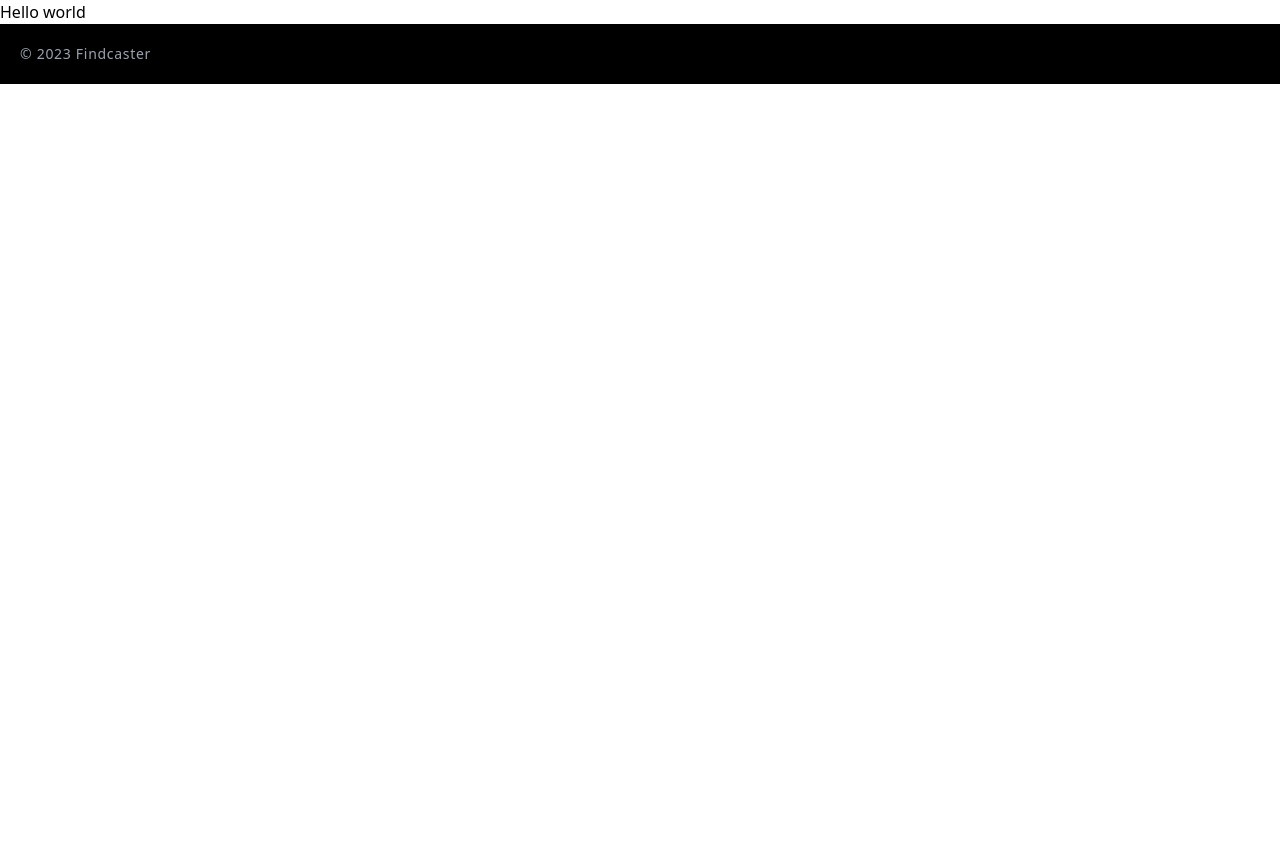
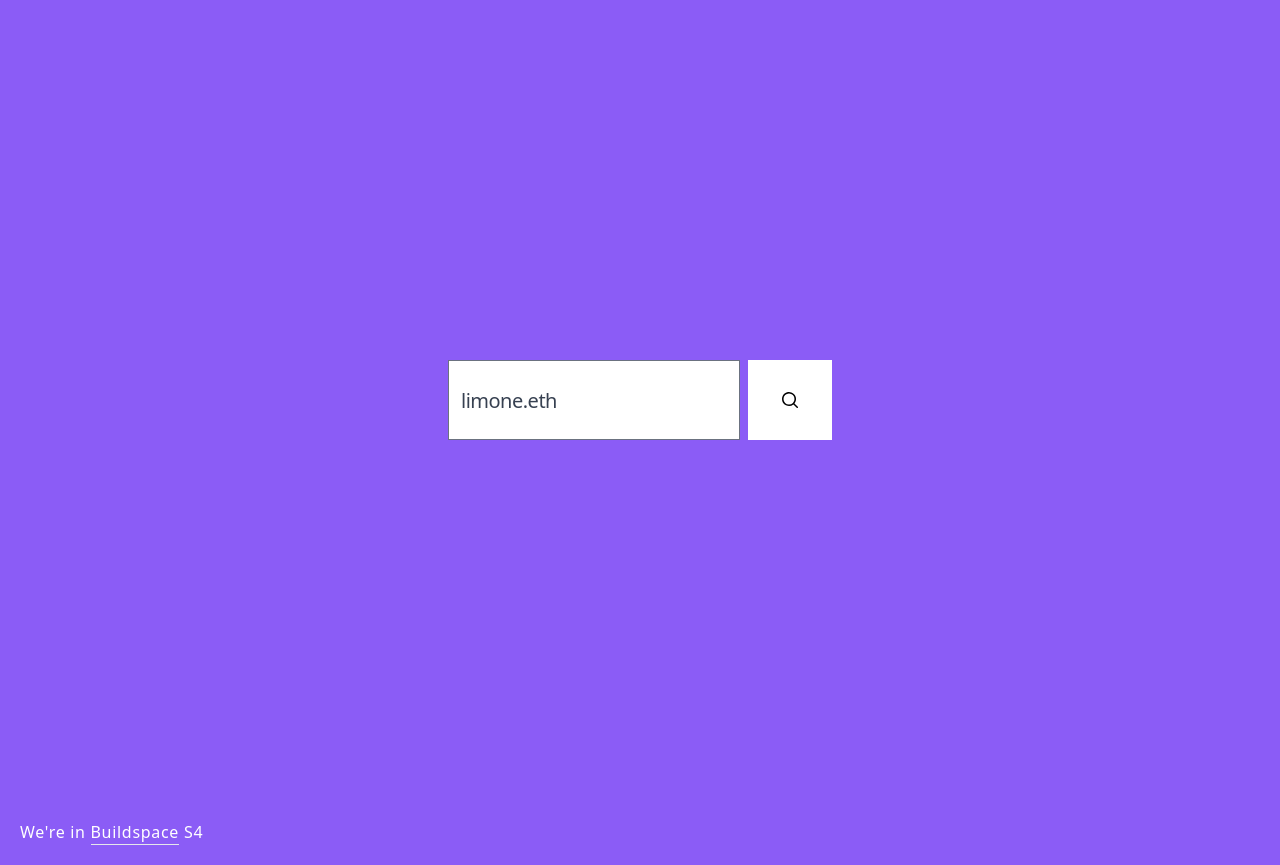
Before and after one commit to limone-eth/findcaster, a Next.js app: page / in a window 1280 px wide. Before the commit the page ends 800 px from the top, so only its background shows below. Built offline with nearby package versions, Linux system fonts and the light colour scheme.

Commit message:
basic query

```diff
--- a/app/layout.tsx
+++ b/app/layout.tsx
@@ -10,7 +10,7 @@ const satoshi = localFont({ src: '../fonts/satoshi/Satoshi-Variable.woff2', vari
 
 export default async function RootLayout({ children }: { children: ReactNode }) {
   return (
-    <html lang="en">
+    <html lang="en" className="bg-violet-500">
       <body className={`${satoshi.variable} relative font-sans font-medium antialiased`}>
         {children}
         <div id={MODAL_ROOT_ID} />
--- a/app/page.tsx
+++ b/app/page.tsx
@@ -1,10 +1,15 @@
 import { ContentLayout } from '@/modules/application/components/DesignSystem';
 import { Footer } from '@/modules/application/components/Footer';
+import SearchForm from '@/modules/search/components/SearchForm';
 
 export default async function IndexPage() {
   return (
     <ContentLayout>
-      <ContentLayout.Content>Hello world</ContentLayout.Content>
+      <ContentLayout.Content>
+        <div className="relative flex h-screen w-full items-center justify-center">
+          <SearchForm />
+        </div>
+      </ContentLayout.Content>
       <ContentLayout.Footer>
         <Footer />
       </ContentLayout.Footer>
--- a/modules/application/components/DesignSystem/Elements/Button/components/ButtonBase.tsx
+++ b/modules/application/components/DesignSystem/Elements/Button/components/ButtonBase.tsx
@@ -11,36 +11,30 @@ const mapThemeBorder = {
 const mapThemeColor = {
   solid: {
     default: `text-primary-900 bg-white disabled:bg-gray-150 disabled:text-gray-400 shadow-special
-    hover:bg-gray-100
-    dark:text-gray-900 dark:bg-white dark:disabled:bg-zinc-700 dark:hover:bg-gray-200
-    dark:active:bg-gray-200 dark:focus:bg-gray-200`,
+    hover:bg-gray-100`,
     red: `text-white bg-red-500 disabled:bg-red-400
     hover:bg-red-600 active:bg-red-600
-    focus:bg-red-600 focus:shadow-outline-danger
-    dark:bg-red-900 dark:text-red-100`,
+    focus:bg-red-600 focus:shadow-outline-danger`,
     green: `text-white bg-green-500 disabled:bg-green-500
     hover:bg-green-600 active:bg-green-600
-    focus:bg-green-600 focus:shadow-outline-danger dark:bg-lime-900 dark:hover:bg-lime-800 dark:text-lime-500 dark:disabled:bg-lime-800`,
+    focus:bg-green-600 focus:shadow-outline-danger`,
     white: 'bg-white focus:bg-gray-200 focus:shadow-outline',
-    gray: 'bg-gray-150 hover:bg-gray-300 disabled:bg-gray-300/80 disabled:text-gray-400 dark:bg-zinc-700/50 dark:focus:bg-zinc-700 dark:hover:bg-zinc-700 dark:text-white focus:shadow-outline disabled:dark:bg-zinc-800 disabled:dark:text-gray-600',
+    gray: 'bg-gray-150 hover:bg-gray-300 disabled:bg-gray-300/80 disabled:text-gray-400 focus:shadow-outline',
   },
   ghost: {
-    default: `bg-transparent border border-primary-800 text-primary-50 shadow-special
-    dark:text-gray-100 dark:border-zinc-100
-    dark:disabled:text-gray-600
-    dark:disabled:border-zinc-700`,
+    default: `bg-transparent border border-primary-800 text-primary-50 shadow-special`,
     red: `hover:text-red-400 text-red-500 border-red-500
     hover:border-red-400 focus:shadow-outline-danger`,
-    green: `text-green-500 border-green-500 hover:border-green-600 focus:bg-green-500 focus:shadow-outline-danger dark:border-lime-500 dark:text-lime-500 dark:hover:border-lime-700 dark:disabled:border-lime-800 dark:disabled:text-lime-800`,
+    green: `text-green-500 border-green-500 hover:border-green-600 focus:bg-green-500 focus:shadow-outline-danger`,
     white: 'text-white border-white hover:text-gray-900 hover:bg-white focus:shadow-outline',
-    gray: `text-gray-700 border-gray-300 dark:text-gray-300 dark:border-zinc-400 dark:hover:text-gray-300 dark:hover:border-zinc-200 active:bg-zinc-600 hover:border-gray-500`,
+    gray: `text-gray-700 border-gray-300 active:bg-zinc-600 hover:border-gray-500`,
   },
   bare: {
-    default: 'text-gray-800 hover:text-black dark:text-gray-100 hover:dark:text-gray-50',
+    default: 'text-gray-800 hover:text-black',
     red: 'text-red-500',
     green: 'text-green-500',
     white: 'text-white',
-    gray: 'text-gray-600 hover:text-gray-800 dark:text-gray-200 dark:hover:text-gray-50',
+    gray: 'text-gray-600 hover:text-gray-800',
   },
 };
 
--- a/modules/application/components/DesignSystem/Elements/Hyperlink.tsx
+++ b/modules/application/components/DesignSystem/Elements/Hyperlink.tsx
@@ -1,28 +1,26 @@
 import { forwardRef } from 'react';
 
-import { ArrowUpRightIcon } from '@heroicons/react/20/solid';
 import classNames from 'classnames';
 
 interface Hyperlink {
   children: any;
   size?: 'inherit' | 'xs' | 's' | 'm' | 'l';
   theme?: 'bare' | 'decorated' | 'silent';
-  color?: 'default' | 'gray' | 'inherit';
+  color?: 'gray' | 'inherit';
   href?: string;
   target?: string;
   onClick?: () => any;
 }
 
 const Hyperlink = forwardRef<HTMLAnchorElement, any>(
-  ({ children, color = 'default', theme = 'bare', size = 'm', ...others }: Hyperlink, ref) => {
+  ({ children, color = 'inherit', theme = 'bare', size = 'm', ...others }: Hyperlink, ref) => {
     const linkClassnames = classNames('cursor-pointer inline-flex', {
-      'border-b border-primary-400 dark:border-zinc-600': theme === 'decorated',
-      'text-xs font-medium': size === 'xs',
-      'text-sm font-medium': size === 's',
-      'text-base font-medium': size === 'm',
-      'text-lg font-semibold': size === 'l',
-      'text-gray-400 hover:text-gray-700 dark:text-gray-400 dark:hover:text-gray-100': color === 'gray',
-      'text-blue-800 hover:text-blue-900 dark:text-gray-200 dark:hover:text-white': color === 'default',
+      'border-b border-primary-400': theme === 'decorated',
+      'text-xs': size === 'xs',
+      'text-sm': size === 's',
+      'text-base': size === 'm',
+      'text-lg': size === 'l',
+      'text-gray-400 hover:text-gray-700': color === 'gray',
     });
 
     let Tag: any = 'a';
@@ -42,9 +40,6 @@ const Hyperlink = forwardRef<HTMLAnchorElement, any>(
         target={others.target}
       >
         {children}
-        {others.target === '_blank' && theme === 'decorated' && (
-          <ArrowUpRightIcon className="w-4 text-gray-400 dark:text-gray-500" />
-        )}
       </Tag>
     );
   }
--- a/modules/application/components/DesignSystem/Elements/Input.tsx
+++ b/modules/application/components/DesignSystem/Elements/Input.tsx
@@ -46,13 +46,13 @@ const Input = forwardRef<HTMLInputElement, Input>(
     ref
   ) => {
     const inputClassNames = classNames(
-      'px-3 w-full text-primary-100 bg-gray-900 placeholder-gray-400 rounded-lg focus:outline-none',
+      'px-3 w-full text-primary-100 bg-white placeholder-gray-700 focus:outline-none',
       {
-        'border-2 border-gray-800': theme === 'default',
         'border-0 pl-0 focus:ring-transparent': theme === 'bare',
         'focus:ring-transparent focus:border-primary-500': status !== 'invalid' && theme === 'default',
-        'border-1 border-red-600 focus:border-red-300': status === 'invalid' && theme === 'default',
-        'text-xl leading-tight tracking-tight h-14': size === 'xl',
+        'border-1 border-red-600 focus:border-red-600 focus:ring-transparent':
+          status === 'invalid' && theme === 'default',
+        'text-xl leading-tight tracking-tight h-20': size === 'xl',
         'h-12': size === 'm',
         'text-sm h-10': size === 's',
         'font-normal': fontWeight === 'normal',
@@ -90,10 +90,8 @@ const Input = forwardRef<HTMLInputElement, Input>(
         />
         {showCount && maxLength && (
           <div
-            className={`absolute right-0 top-4 mr-3 mt-1 text-xs font-medium leading-none dark:bg-zinc-800 ${
-              inputValue && inputValue.length >= maxLength
-                ? 'font-semibold text-red-600'
-                : 'text-gray-300 dark:text-gray-400'
+            className={`absolute right-0 top-4 mr-3 mt-1 text-xs font-medium leading-none ${
+              inputValue && inputValue.length >= maxLength ? 'font-semibold text-red-600' : 'text-gray-300'
             }`}
           >
             {maxLength - (inputValue ? inputValue.length : 0)}
--- a/modules/application/components/DesignSystem/Elements/Text.tsx
+++ b/modules/application/components/DesignSystem/Elements/Text.tsx
@@ -10,9 +10,8 @@ interface Text {
   fontFamily?: 'sans' | 'mono';
   textAlign?: 'left' | 'center' | 'right';
   color?:
-    | 'default'
+    | 'white'
     | 'inherit'
-    | 'white'
     | 'red-500'
     | 'gray-100'
     | 'gray-200'
@@ -22,8 +21,7 @@ interface Text {
     | 'gray-600'
     | 'gray-700'
     | 'gray-800'
-    | 'gray-900'
-    | 'yellow-900';
+    | 'gray-900';
   fontWeight?: 'light' | 'normal' | 'medium' | 'semibold' | 'bold';
   lineClamp?: 'none' | 1 | 2 | 3 | 4;
 }
@@ -36,7 +34,7 @@ const Text = forwardRef<any, Text>(
       size = 'm',
       tag: Tag = 'p',
       fontWeight = 'normal',
-      color = 'default',
+      color = 'white',
       textAlign = 'left',
       fontFamily = 'sans',
       lineClamp = 'none',
@@ -83,9 +81,7 @@ const Text = forwardRef<any, Text>(
       'text-gray-700': color === 'gray-700',
       'text-gray-800': color === 'gray-800',
       'text-gray-900': color === 'gray-900',
-      'text-yellow-900': color === 'yellow-900',
-      'text-gray-900 dark:text-white': color === 'default',
-      'text-white dark:text-gray-900': color === 'white',
+      'text-white': color === 'white',
 
       'line-clamp-none': lineClamp === 'none',
       'line-clamp-1': lineClamp === 1,
--- a/modules/application/components/DesignSystem/Layouts/ContentLayout/ContentLayout.tsx
+++ b/modules/application/components/DesignSystem/Layouts/ContentLayout/ContentLayout.tsx
@@ -14,10 +14,10 @@ const ContentLayout = ({ children }: ContentLayout) => {
   const footer = findChildByRole(children, 'ContentLayout.Footer');
 
   return (
-    <div className="flex min-h-screen flex-col">
+    <div className="min-h-screen">
       {header && <header>{header}</header>}
-      <main>{content}</main>
-      {footer && <footer>{footer}</footer>}
+      <div>{content}</div>
+      {footer && <footer className="sticky top-[100vh]">{footer}</footer>}
     </div>
   );
 };
--- a/modules/application/components/Footer/Footer.tsx
+++ b/modules/application/components/Footer/Footer.tsx
@@ -1,10 +1,18 @@
 'use client';
 
-import { format } from 'date-fns';
+import { Hyperlink, Text } from '@/modules/application/components/DesignSystem';
 
 const Footer = () => (
-  <div className="flex items-center justify-center bg-black p-5 text-sm tracking-wider text-gray-400 md:justify-between">
-    {`© ${format(new Date(), 'yyyy')} Findcaster`}
+  <div className="flex items-center justify-center p-5 text-sm tracking-wider text-gray-400 md:justify-between">
+    <div>
+      <Text>
+        We're in{' '}
+        <Hyperlink theme="decorated" href="https://buildspace.so/">
+          Buildspace
+        </Hyperlink>{' '}
+        S4
+      </Text>
+    </div>
   </div>
 );
 
--- /dev/null
+++ b/modules/search/components/SearchForm.tsx
@@ -0,0 +1,38 @@
+'use client';
+
+import { MagnifyingGlassIcon } from '@heroicons/react/20/solid';
+import { Form, Formik } from 'formik';
+import * as yup from 'yup';
+
+import { Button } from '@/modules/application/components/DesignSystem';
+import { FormikInputField } from '@/modules/common/components/Formik';
+
+const validationSchema = yup.object().shape({
+  query: yup.string().trim().required('Enter a query'),
+});
+
+const SearchForm = () => (
+  <Formik
+    onSubmit={async ({ query }) => {
+      console.log(query);
+    }}
+    initialValues={{
+      query: '',
+    }}
+    validateOnBlur={true}
+    validationSchema={validationSchema}
+  >
+    {() => (
+      <Form>
+        <div className="m-auto flex w-full max-w-sm flex-row items-start space-x-2">
+          <FormikInputField name="query" size="xl" placeholder="limone.eth" />
+          <Button type="submit" size="xl">
+            <Button.Icon icon={<MagnifyingGlassIcon className="w-5" />} />
+          </Button>
+        </div>
+      </Form>
+    )}
+  </Formik>
+);
+
+export default SearchForm;
```
